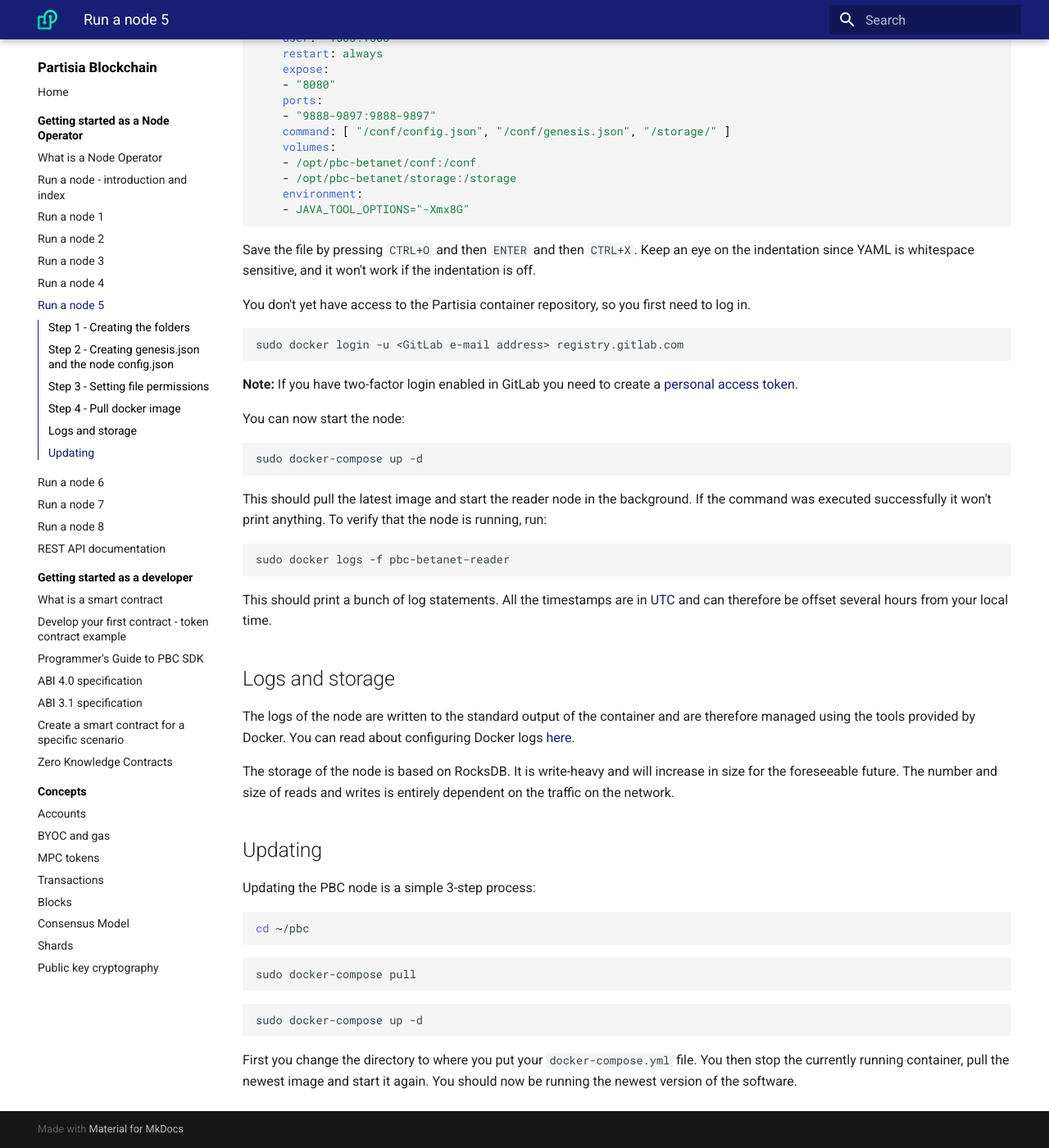
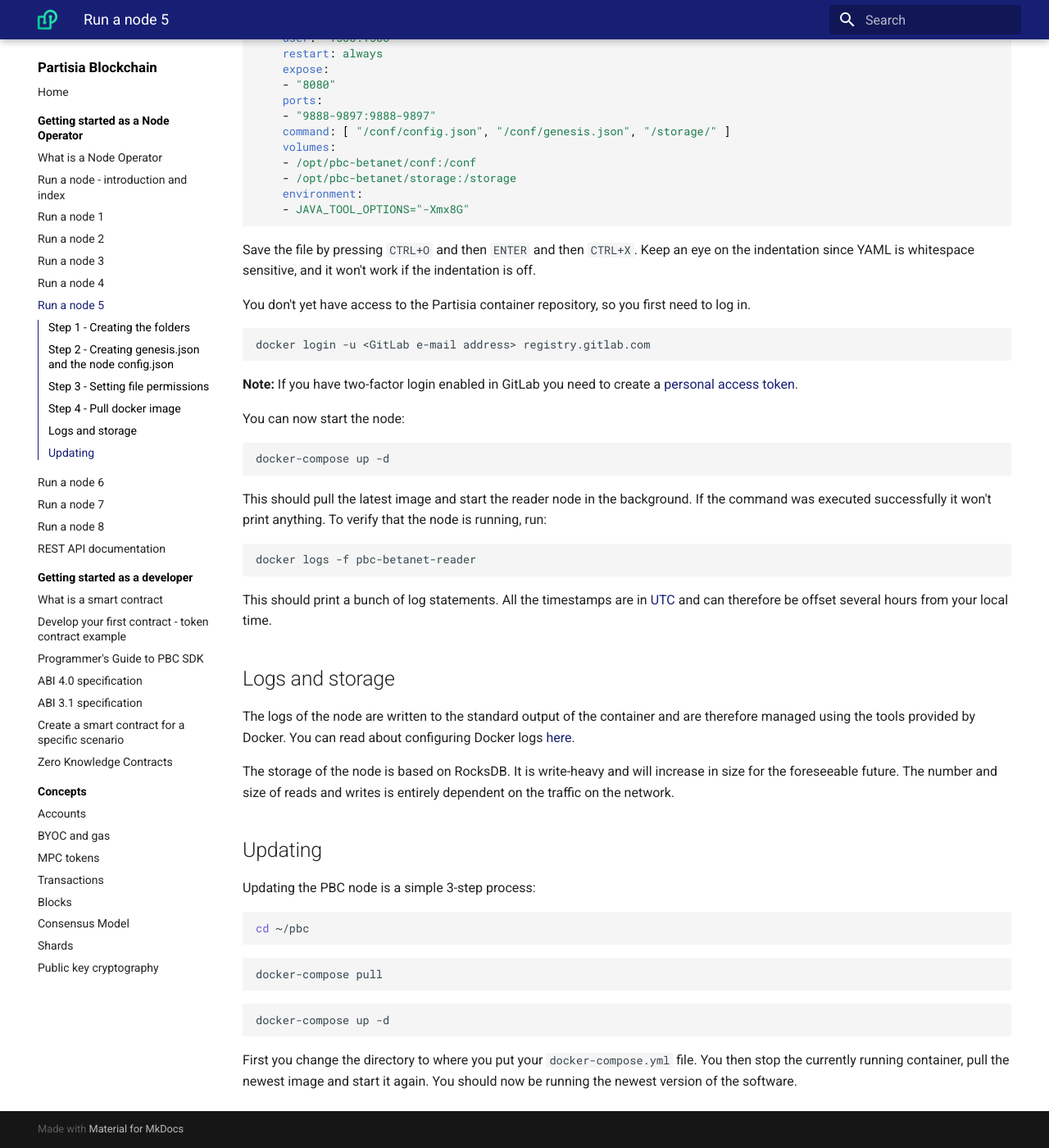
Before and after one commit to 0xSero/partisia-docs, an MkDocs documentation site: the page built from docs/operator-5-reader-vps.md, in a window 1280 px wide and 1400 px high, scrolled down 2721 px. Shown: the whole window at 82% size. Built offline with MkDocs 1.6.1 and Material for MkDocs 9.7.7, drawn with Linux system fonts in a browser that asks for light colours; a script that is not in the unit is left out.

Commit message:
remove sudo from docker commands

`````diff
--- a/docs/operator-5-reader-vps.md
+++ b/docs/operator-5-reader-vps.md
@@ -146,7 +146,7 @@
 You don't yet have access to the Partisia container repository, so you first need to log in.
 
 ````bash
-sudo docker login -u <GitLab e-mail address> registry.gitlab.com
+docker login -u <GitLab e-mail address> registry.gitlab.com
 ````
 
 **Note:** If you have two-factor login enabled in GitLab you need to create a [personal access token](https://gitlab.com/-/profile/personal_access_tokens).
@@ -154,13 +154,13 @@
 You can now start the node:
 
 ````bash
-sudo docker-compose up -d
+docker-compose up -d
 ````
 
 This should pull the latest image and start the reader node in the background. If the command was executed successfully it won't print anything. To verify that the node is running, run:
 
 ````bash
-sudo docker logs -f pbc-betanet-reader
+docker logs -f pbc-betanet-reader
 ````
 
 This should print a bunch of log statements. All the timestamps are in [UTC](https://en.wikipedia.org/wiki/Coordinated_Universal_Time) and can therefore be offset several hours from your local time.
@@ -181,10 +181,10 @@
 cd ~/pbc
 ````
 ````bash
-sudo docker-compose pull
+docker-compose pull
 ````
 ````bash
-sudo docker-compose up -d
+docker-compose up -d
 ````
 
 First you change the directory to where you put your `docker-compose.yml` file. You then stop the currently running container, pull the newest image and start it again. You should now be running the newest version of the software.
`````
Also changed, not shown: docs/operator-7-bp.md (+5 -5 lines).
